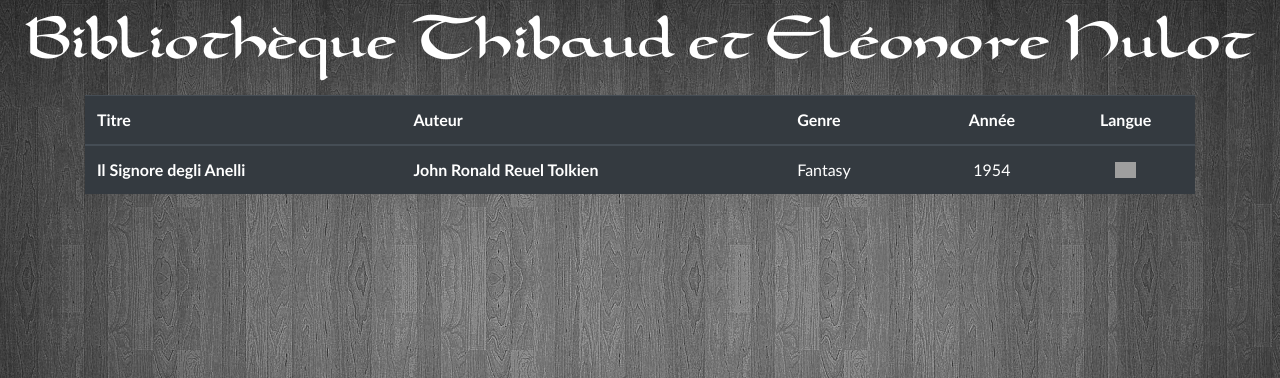
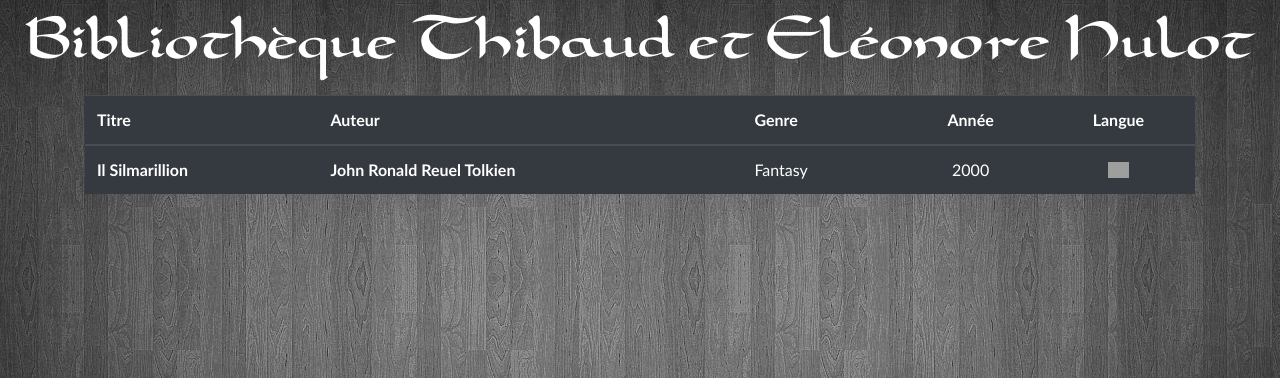
Before and after one commit to Tibino7/bibli-website, a Django app: page /books/ in a window 1280 px wide. Shown: the part 50-428 px from the top of the page. Run offline with Django 3.2, Linux system fonts and the light colour scheme; some libraries are stand-ins or nearby versions; grey boxes are pictures that could not be loaded.

Commit message:
Finalized models and static UI

```diff
--- a/bibli/books/models.py
+++ b/bibli/books/models.py
@@ -1,13 +1,14 @@
 from django.db import models
 
 class Book(models.Model):
-    isbn = models.CharField(max_length=13)
+    isbn13 = models.CharField(max_length=13)
     isbn10 = models.CharField(max_length=10)
     title = models.CharField(max_length=100)
     genre = models.CharField(max_length=20)
     year = models.IntegerField
     language = models.CharField(max_length=15)
     publisher = models.CharField(max_length=20)
+    description = models.CharField(max_length=2000)
 
 class AuthorBooks(models.Model):
     id = models.IntegerField
--- a/bibli/books/templates/books/table.html
+++ b/bibli/books/templates/books/table.html
@@ -73,13 +73,13 @@
                 <tr>
                     <th scope="row" class="lalign">
                         <a href="#exampleModalScrollable1" data-toggle="modal"
-                                       data-target="#exampleModalScrollable1" style="color: #FFFFFF">Il Signore degli Anelli</a>
+                           data-target="#exampleModalScrollable1" style="color: #FFFFFF">Il Silmarillion</a>
                     </th>
                     <td class="lalign">
                         <a href="#" style="color: #FFFFFF"><b>John Ronald Reuel Tolkien</b></a>
                     </td>
                     <td class="lalign">Fantasy</td>
-                    <td>1954</td>
+                    <td>2000</td>
                     <td><span class="flag-icon flag-icon-it"></span></td>
                 </tr>
                 </tbody>
@@ -95,25 +95,66 @@
         <div class="modal-content" style="background-color: #1d2124">
             <div class="modal-body">
                 <div class="container-fluid">
+                    <button type="button" class="close" aria-label="Close" data-dismiss="modal">
+                        <span aria-hidden="true" style="color: #FFFFFF">&times;</span>
+                    </button>
                     <br>
                     <h4 class="display-4" style="color: #FFFFFF; font-family: Carolingia">
-                        Il Signore degli Anelli
+                        Il Silmarillion
                     </h4>
                     <br><br>
                     <div class="row">
                         <div class="col-3" style="align-content: center;">
-                            <img src="https://images-na.ssl-images-amazon.com/images/I/51N9FQmY1jL._SX316_BO1,204,203,200_.jpg"
+                            <img src="https://dbtitoli.giunti.it/api/media/image/getImage?cm=B00368&type=P"
                                  class="book-img">
                         </div>
                         <div class="col-9">
                             <div class="container">
                                 <div class="row">
                                     <div class="col-3" style="color:#FFFFFF; text-align: left;">
-                                        Auteur:
+                                        <h4>Auteurs:</h4>
                                     </div>
                                     <div class="col-9" style="color: #FFFFFF; text-align: left;">
-                                        John Ronald Reuel Tolkien
+                                        <h4>John Ronald Reuel Tolkien</h4>
                                     </div>
+                                </div>
+                                <div class="row">
+                                    <div class="col-3" style="color:#FFFFFF; text-align: left;">
+                                        <h4>Editeur:</h4>
+                                    </div>
+                                    <div class="col-9" style="color: #FFFFFF; text-align: left;">
+                                        <h4>Bompiani</h4>
+                                    </div>
+                                </div>
+                                <br>
+                                <div class="row">
+                                    <p style="color: #FFFFFF; text-align: left">
+                                        ''Il Silmarillion'', iniziato nel 1917 e rimasto incompiuto, rappresenta il
+                                        tronco
+                                        da cui si sono diramate tutte le successive opere narrative di Tolkien. Vi si
+                                        narrano gli eventi della Prima Era, alla quale di continuo si rifanno, come a un
+                                        necessario antecedente e a una chiave interpretativa, i personaggi e le
+                                        avventure
+                                        del ''Signore degli Anelli''. I tre Silmaril, nucleo simbolico della narrazione,
+                                        la
+                                        cui perdita e tentata riconquista costituiscono lo schema della vicenda, sono
+                                        gemme
+                                        tenute in altissimo conto dagli Elfi, ma concupite anche da Melkor-Morgoth,
+                                        primo
+                                        Signore Oscuro, perché contengono la Luce dei Due Alberi di Valinor distrutti
+                                        dall'avversario.
+                                        Vera e propria mitologia, ''Il Silmarillion'', che comprende cinque racconti
+                                        legati
+                                        come i capitoli di un'unica ''storia sacra'', narra la parabola di una caduta:
+                                        dalla
+                                        ''musica degl'inizi'', il momento cosmogonico, alla guerra, eroica quanto
+                                        disperata,
+                                        di Elfi e Uomini contro il Nemico. Un'opera unica nel suo genere, forse l'unico
+                                        tentativo compiuto in tempi recenti di costruire un vero e proprio edificio
+                                        mitico,
+                                        nel linguaggio, sublime e semplice insieme, che è proprio dell'antico epos.
+                                        Titolo originale: ''The Silmarillion'' (1977).
+                                    </p>
                                 </div>
                             </div>
                         </div>
@@ -121,8 +162,19 @@
                 </div>
             </div>
             <div class="modal-footer">
-                <button type="button" class="btn btn-secondary" data-dismiss="modal">Close</button>
-                <button type="button" class="btn btn-primary">Save changes</button>
+                <div class="container">
+                    <div class="row">
+                        <div class="col-4" style="color: #FFFFFF; text-align: center;">
+                            <h4>FANTASY</h4>
+                        </div>
+                        <div class="col-4" style="color: #FFFFFF; text-align: center;">
+                            <h4>2000</h4>
+                        </div>
+                        <div class="col-4" style="color: #FFFFFF; text-align: center;">
+                            <h4><span class="flag-icon flag-icon-it"></span></h4>
+                        </div>
+                    </div>
+                </div>
             </div>
         </div>
     </div>
```
Also changed, not shown: 1 other file.
